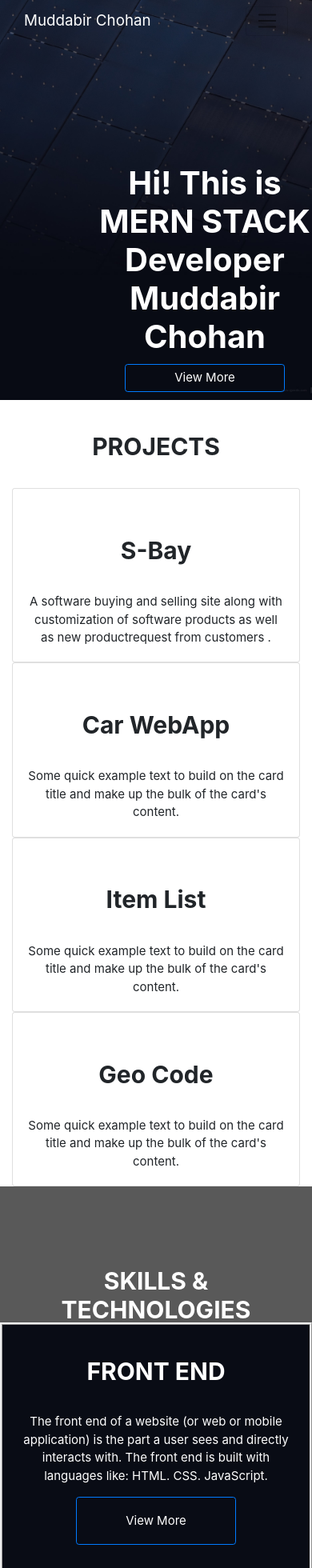
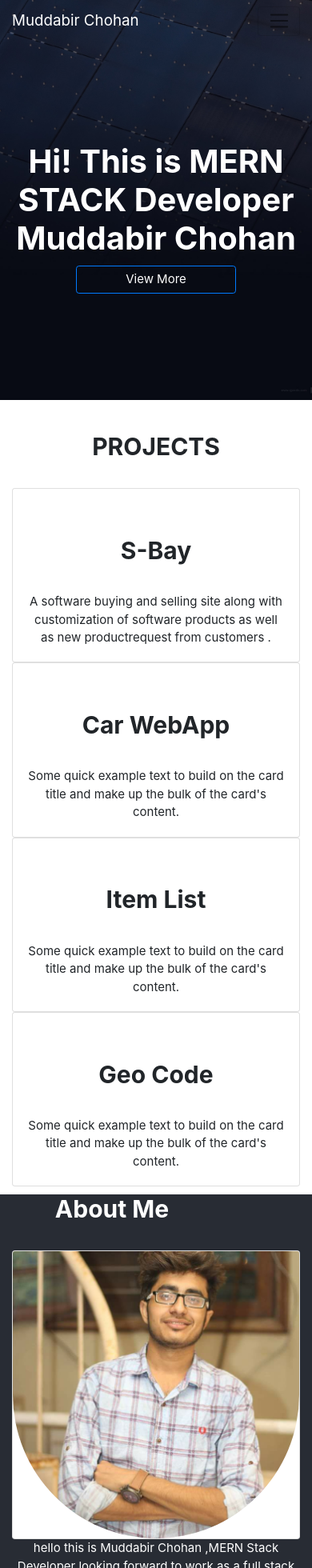
Before and after one commit to Muddabirchohan/portfolio, a React (Create React App) app: page /about in a window 390 px wide. Shown: the top 1960 px of the page at 80% size. Built offline with nearby package versions, Linux system fonts and the light colour scheme.

Commit message:
responsive

```diff
--- a/src/App.css
+++ b/src/App.css
@@ -29,17 +29,7 @@ body, html {
 
 
 
-.bg {
-  /* The image used */
-  background-image: url("./../src/assets/cover2.jpg");
 
-  /* Full height */
-  height: 750px;
-width: 100%;
-  /* Center and scale the image nicely */
-  background-repeat: no-repeat;
-  background-size: cover;
-}
 
 
 .cover-text{
@@ -79,10 +69,7 @@ width: 100%;
 }
 
 
-.bg-light{
-  background-color: #00000000 !important;
-  color: white;
-}
+
 
 
 .nav-link ,.navbar-brand{
@@ -91,7 +78,6 @@ width: 100%;
 
 .skills{
   padding-top: 60px;
-  background-color: #000000a6;
   height: 650px;
   color: white;
   /* margin-bottom: 140px; */
@@ -182,11 +168,11 @@ color: white }
 
 .about-me {
   background-color: #282c34;
-   margin-top: 1040px;
 
 }
 
 .about-me h3,h2{
+  text-align: center;
   font-style: inherit;
   /* margin-top: 1240px; */
   width: 280px;
@@ -254,11 +240,39 @@ color: white }
 
 }
 
+img{
+  border-radius: 50%;
+}
+
+
+
+
+.bg {
+  /* The image used */
+  background-image: url("./../src/assets/cover2.jpg");
+background-size: cover;
+  /* Full height */
+  height: 750px;
+width: 100%;
+  /* Center and scale the image nicely */
+  background-repeat: no-repeat;
+  /* background-size: cover; */
+}
+
+.bg-light{
+  background-color: #00000000 !important;
+  color: white;
+}
+
+
+
 
 
 @media (min-width:320px ) and (max-width: 767px) {
 
-
+.bg{
+  height: 500px;
+}
 
 .cover-text h3{
   font-size: 40px;
@@ -267,15 +281,23 @@ color: white }
   font-weight: 700;
 }
 
+.cover-text{
+  justify-content: center;
+  display: flex;
+  align-items: center;
+  color: white;
+  width: 100%;
+  height: 50px;
+  top: 250px;
+  left: 0px;
+}
 
 .cover-text p{
   width: 500px;
   text-align: center;
 }
 
-.bg{
-  height: 500px;
-}
+
 
 
 .contact{
@@ -287,7 +309,11 @@ color: white }
 }
 
 
+
+
+
 @media (min-width:768px ) and (max-width: 991px) {
+
   .contact{
     background-color: #dedede;
     color: black;
@@ -302,9 +328,31 @@ color: white }
     color: white;
     left: 0px;
 }
+
+
+.cover-text{
+  justify-content: center;
+  display: flex;
+  align-items: center;
+  text-align: center;
+  color: white;
+  width: 100%;
+  height: 150px;
+  top: 250px;
+  left: 450px;
+}
+
+
+
+
 }
 
 
 
 @media (min-width:992px ) and (max-width: 1200px) {
+
+
+
+
+
 }
--- a/src/App.js
+++ b/src/App.js
@@ -17,10 +17,11 @@ class App extends Component  {
       <div className="App">
         <Cover/>
         <Projects/>
+        <About/>
         <Skils/>
         <InputWithIcon/>
 
-        {/* <About/> */}
+
         {/* <ContactMe/> */}
         {/* <Contact/> */}
       </div>
--- a/src/Component/About.js
+++ b/src/Component/About.js
@@ -11,30 +11,19 @@ class About extends Component {
             <div className="about-me">
 
                 <div>
-                    <Nav />
-                </div>
-
-                <div>
                     <h2> About Me </h2>
                 </div>
                 <div class="container">
                     <div class="row">
-                        <div class="col-sm">
+                        <div class="col-lg-6">
                             <Card >
                                 <Card.Img variant="top" src={profile} />
-                                <Card.Body>
-                                    <Card.Title> <h3> Profile </h3></Card.Title>
-                                    <Card.Text>
+                                {/* <Button style={{ backgroundColor: "#007bff" }}>Go somewhere</Button> */}
 
-                                        <p> hello this is Muddabir Chohan ,MERN Stack Developer looking forward to work as a full stack developer with React as Front end and Nodejs as a backend
-                                        There’s no need to be overly formal on your online portfolio page. This is your own space for representing yourself on the web. Let yourself feel at home, and write your About page the same way you would normally speak.</p>
-                                    </Card.Text>
-                                    <Button style={{ backgroundColor: "#007bff" }}>Go somewhere</Button>
-                                </Card.Body>
                             </Card>
                         </div>
 
-                        <div class="col-sm">
+                        <div class="col-lg-6">
                             <div className="second-para">
                             <p >
                                 hello this is Muddabir Chohan ,MERN Stack Developer looking forward to work as a full stack developer with React as Front end and Nodejs as a backend
@@ -45,9 +34,9 @@ class About extends Component {
                             <h3> Achievements </h3>
                             </div>
                             <div class="row">
-                                <div class="col-sm-6 col-lg-6">
+                                <div class="col-sm-12col-lg-12">
 
-                                    <Card style={{width: '250px'}}>
+                                    <Card style={{width: '100%'}}>
                                     <Card.Title> <h3> BSOM </h3></Card.Title>
                                     <Card.Text>
                                         <p>
@@ -61,7 +50,7 @@ class About extends Component {
                                 </div>
 
 
-                                <div class="col-sm-6 col-lg-6">
+                                {/* <div class="col-sm-6 col-lg-6">
 
                                 <Card style={{width: '250px'}}>
                                     <Card.Title> <h3> INTERNSHIP </h3></Card.Title>
@@ -72,7 +61,7 @@ class About extends Component {
                                     </Card.Text>
 
 </Card>
-                                </div>
+                                </div> */}
                             </div>
                         </div>
                     </div>
--- a/src/Component/Cover.js
+++ b/src/Component/Cover.js
@@ -25,17 +25,19 @@ getDescription(){
 
     render() {
         return (
-            <div className="bg">
-                     <div class="container">
+
+                     <div >
 
           <div class="row">
-          <div class="col-lg-12 col-md-12 col-sm-12" >
+          <div class="col-lg-12 col-sm-12" >
 
 
+
+<div className="bg">
+<div>
 <Nav/>
 </div>
-
-<div className="cover-text">
+<div className="bg-light cover-text">
     <h3> Hi! This is MERN STACK Developer Muddabir Chohan </h3>
     {/* <button type="button" class="btn btn-primary"> View More</button>  */}
         {!this.state.show && <button type="button" class="btn btn-primary" onClick={this.getDescription.bind(this)}> View More</button> }
@@ -43,8 +45,11 @@ getDescription(){
 </div>
 
 </div>
+
 </div>
 </div>
+</div>
+
         );
     }
 }
```
